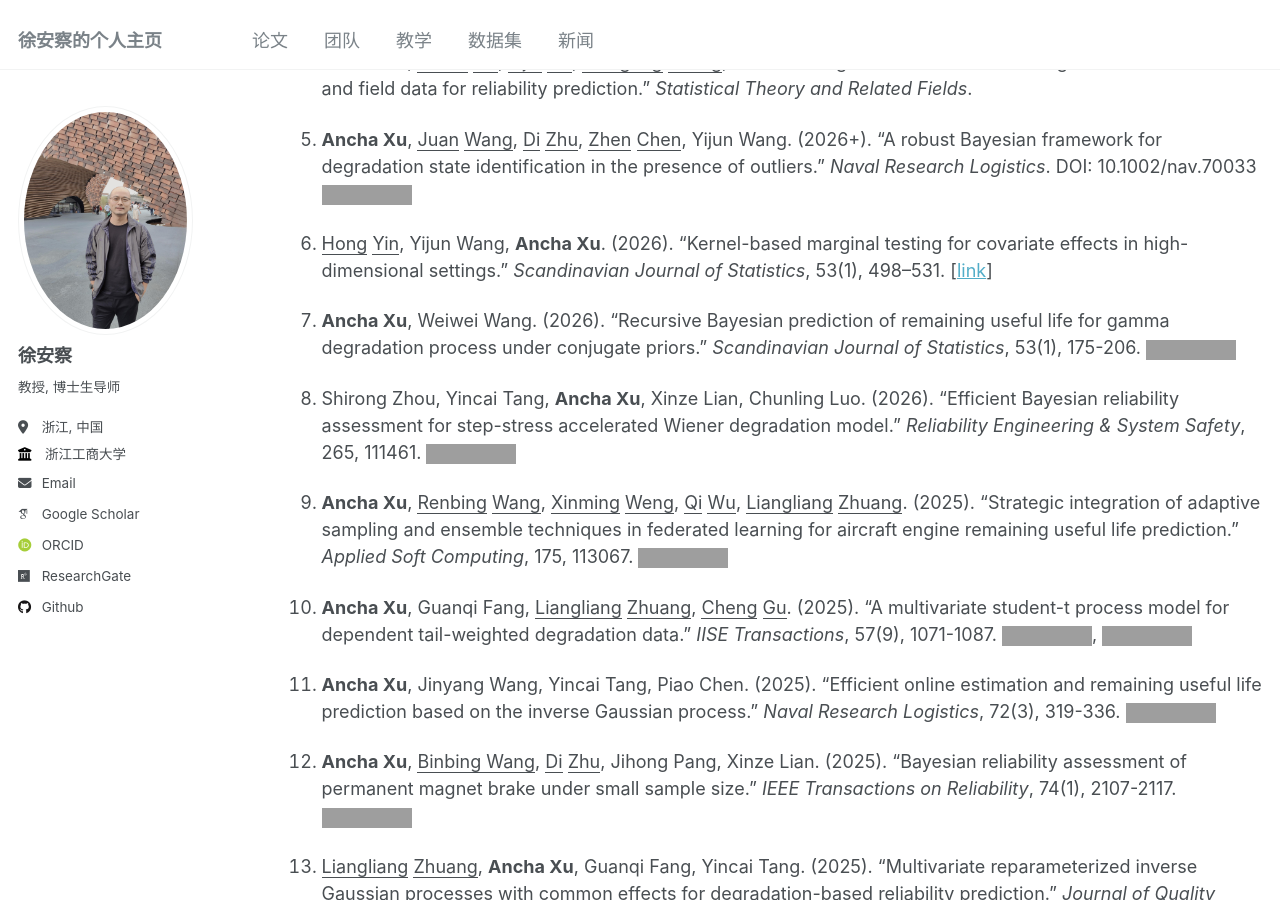
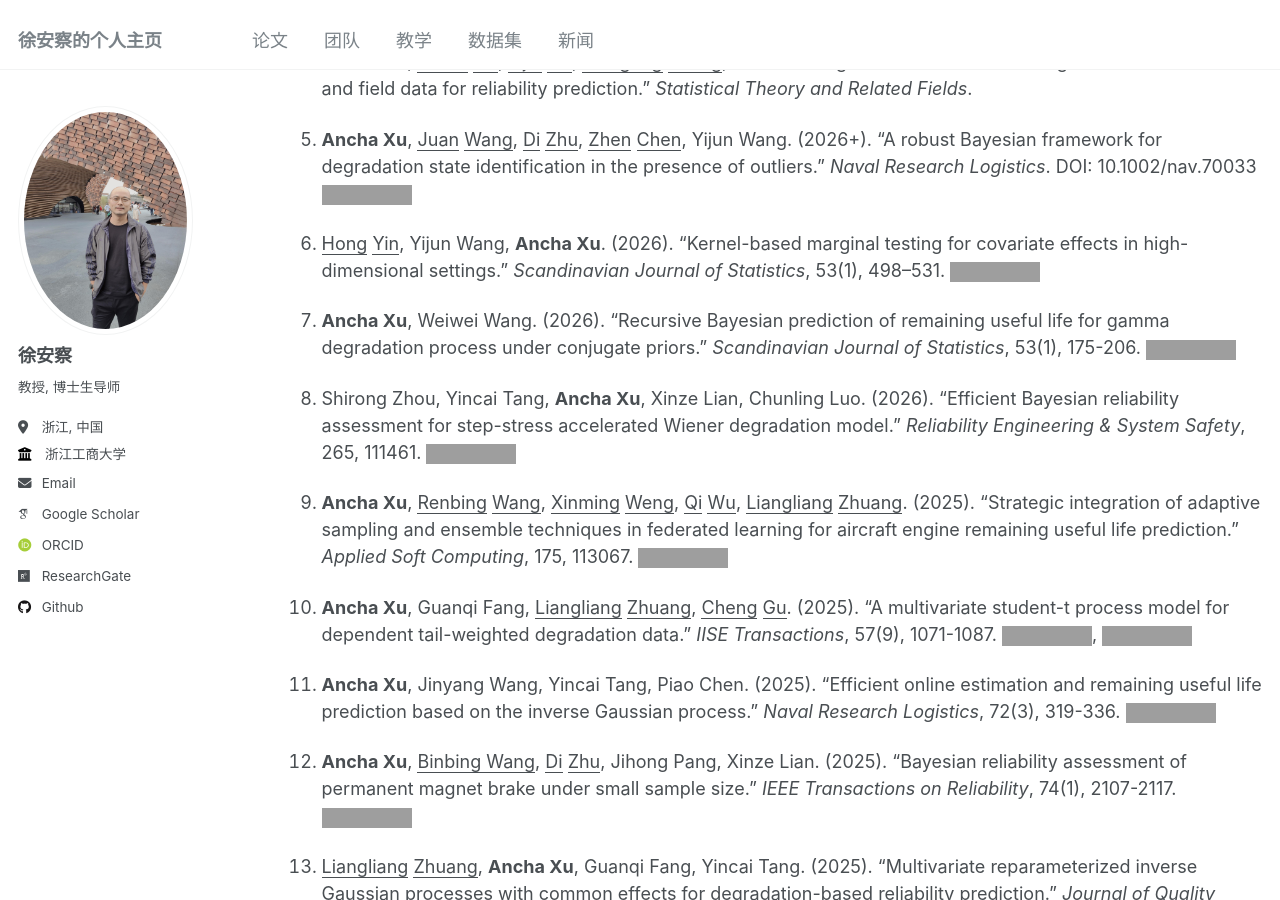
Before and after one commit to XU-ANCHA/XU-ANCHA.github.io, a Jekyll site: the page built from _pages/publications.md, in a window 1280 px wide and 900 px high, scrolled down 534 px. Built offline with Jekyll 4.4.1, drawn with Linux system fonts in a browser that asks for light colours; some web fonts are replaced; grey boxes are pictures that could not be loaded.

Commit message:
Update publications.md

```diff
--- a/_pages/publications.md
+++ b/_pages/publications.md
@@ -20,7 +20,7 @@ author_profile: true
 1. **Ancha Xu**, <u>Juan</u> <u>Wang</u>, <u>Di</u> <u>Zhu</u>, <u>Zhen</u> <u>Chen</u>, Yijun Wang. (2026+). "A robust Bayesian framework for degradation state identification in the presence of outliers." *Naval Research Logistics*. DOI: 10.1002/nav.70033  [![PDF](https://img.shields.io/badge/PDF-red?style=flat-square&logo=adobeacrobatreader&logoColor=white)](https://github.com/user-attachments/files/23769901/2025-NRL.pdf)
 
 1. <u>Hong</u> <u>Yin</u>, Yijun Wang, **Ancha Xu**. (2026). "Kernel-based marginal testing for covariate effects in high-dimensional settings." *Scandinavian Journal of Statistics*, 53(1), 498–531.
-    [<a href="https://doi.org/10.1111/sjos.70049">link</a>]
+[![Link](https://img.shields.io/badge/link-blue?style=flat-square&logo=googlescholar&logoColor=white)](https://doi.org/10.1111/sjos.70049)
 
 1. **Ancha Xu**, Weiwei Wang. (2026). "Recursive Bayesian prediction of remaining useful life for gamma degradation process under conjugate priors." *Scandinavian Journal of Statistics*, 53(1), 175-206. [![PDF](https://img.shields.io/badge/PDF-red?style=flat-square&logo=adobeacrobatreader&logoColor=white)](https://github.com/user-attachments/files/23430360/sjos70031.pdf)
 
```
